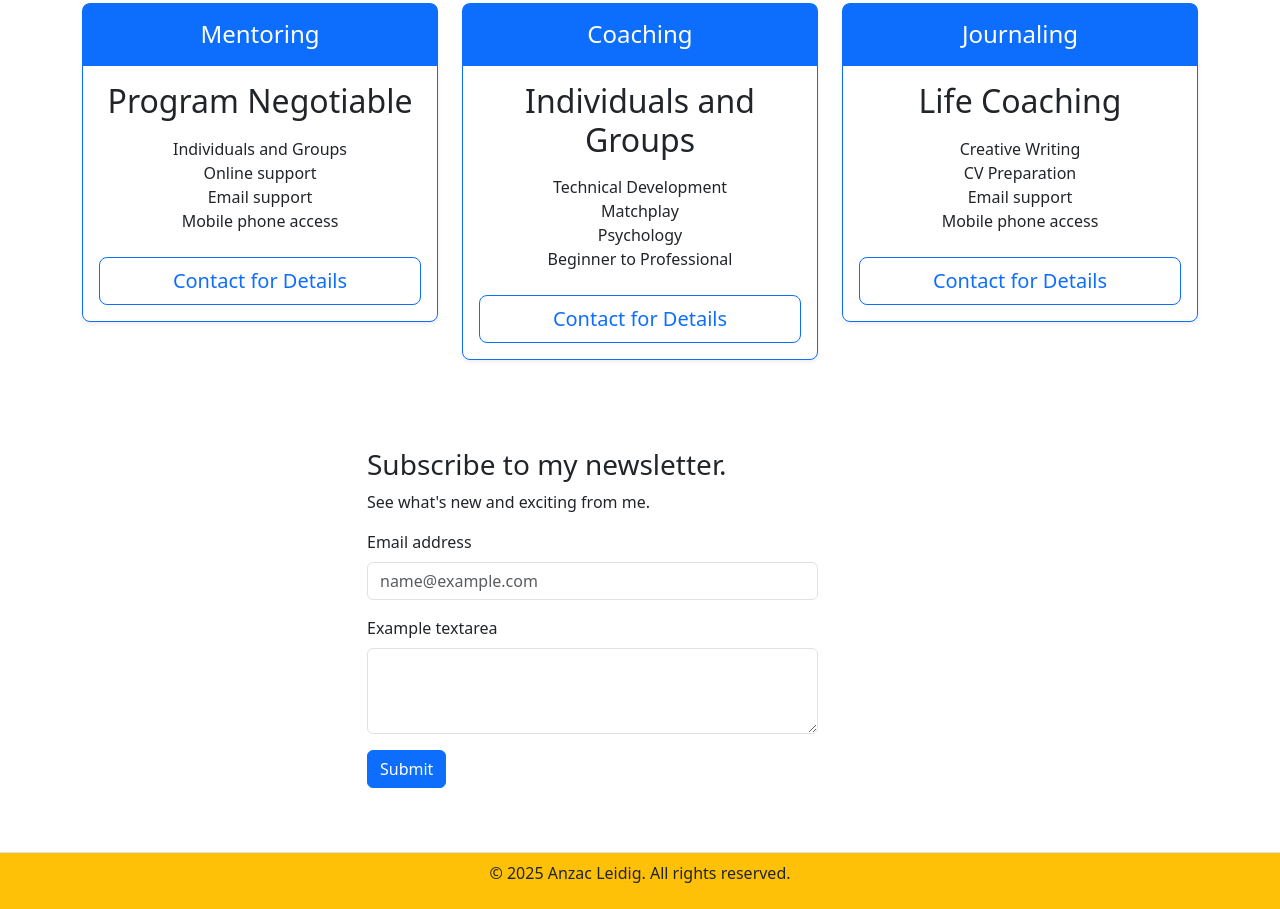
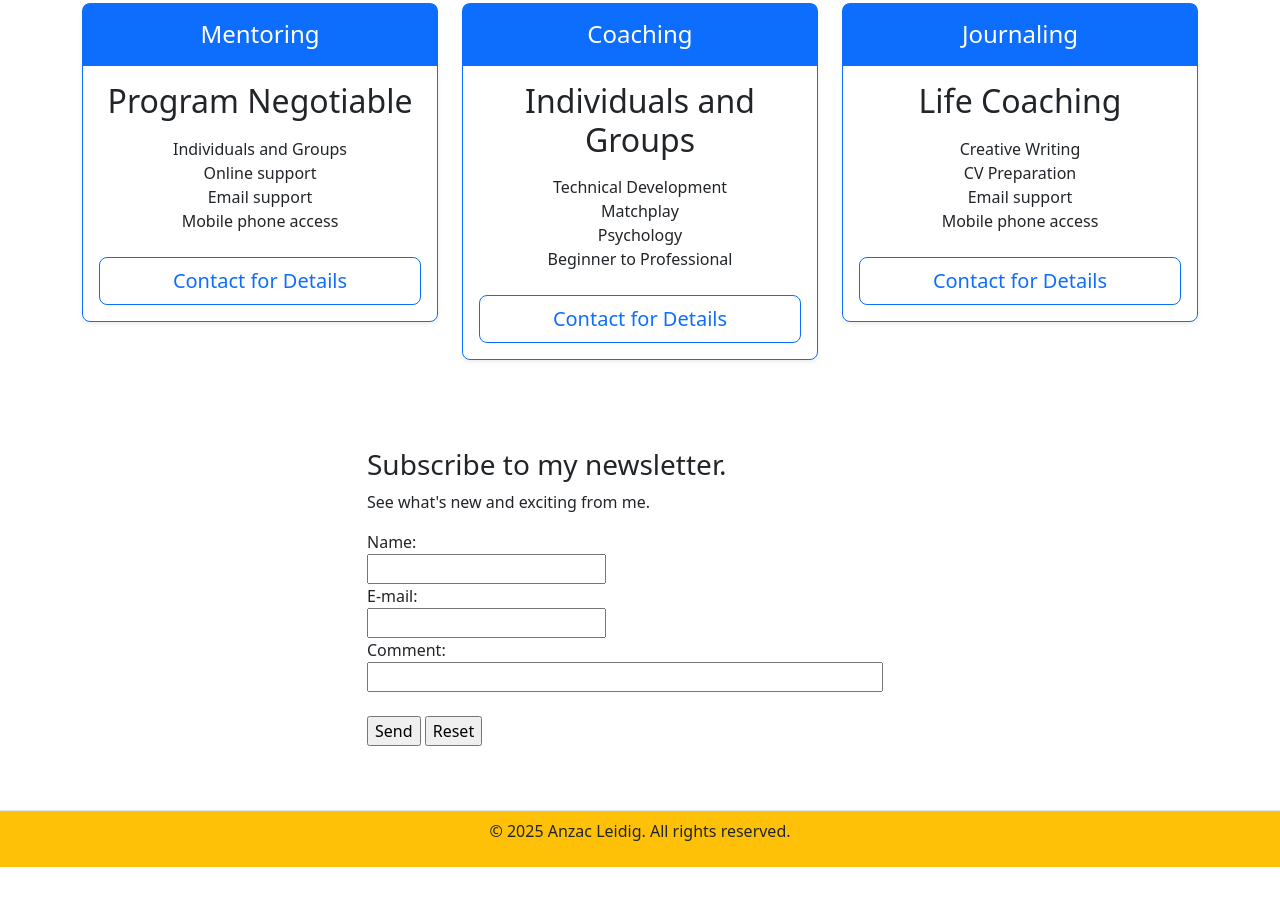
Before and after one commit to nleidig/html-anzactest, a plain HTML site: page index.html in a window 1280 px wide. Shown: the part 1545-2454 px from the top of the page. After the commit the page ends 2412 px from the top, so only its background shows below. Drawn offline with nearby package versions, Linux system fonts and the light colour scheme; a script that the page names is missing.

Commit message:
Update index.html

```diff
--- a/index.html
+++ b/index.html
@@ -204,17 +204,17 @@
           <h3>Subscribe to my newsletter.</h3>
           <p>See what's new and exciting from me.</p>
 
-          <form action="https://formsubmit.co/nickleidig7@gmail.com" method="POST">
-           <div class="mb-3">
-           <label for="exampleFormControlInput1" class="form-label">Email address</label>
-           <input type="email" class="form-control" id="exampleFormControlInput1" placeholder="name@example.com">
-           </div>
-           <div class="mb-3">
-           <label for="exampleFormControlTextarea1" class="form-label">Example textarea</label>
-           <textarea class="form-control" id="exampleFormControlTextarea1" rows="3"></textarea>
-           </div>
-           <button class="btn btn-primary" type="submit">Submit</button>
-          </form>
+         <form action="mailto:someone@example.com" method="post" enctype="text/plain">
+Name:<br>
+<input type="text" name="name"><br>
+E-mail:<br>
+<input type="text" name="mail"><br>
+Comment:<br>
+<input type="text" name="comment" size="50"><br><br>
+<input type="submit" value="Send">
+<input type="reset" value="Reset">
+</form>
+
 
       </div>
     </div>
```
